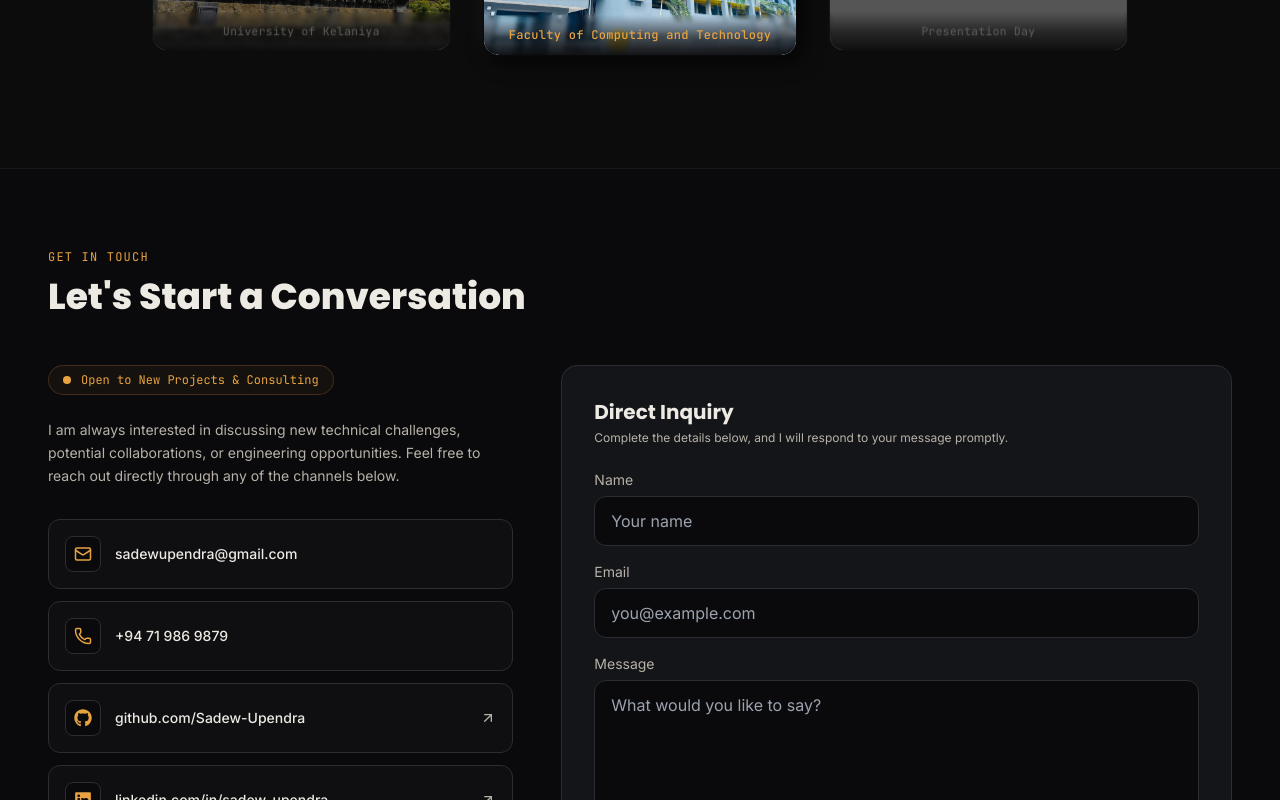
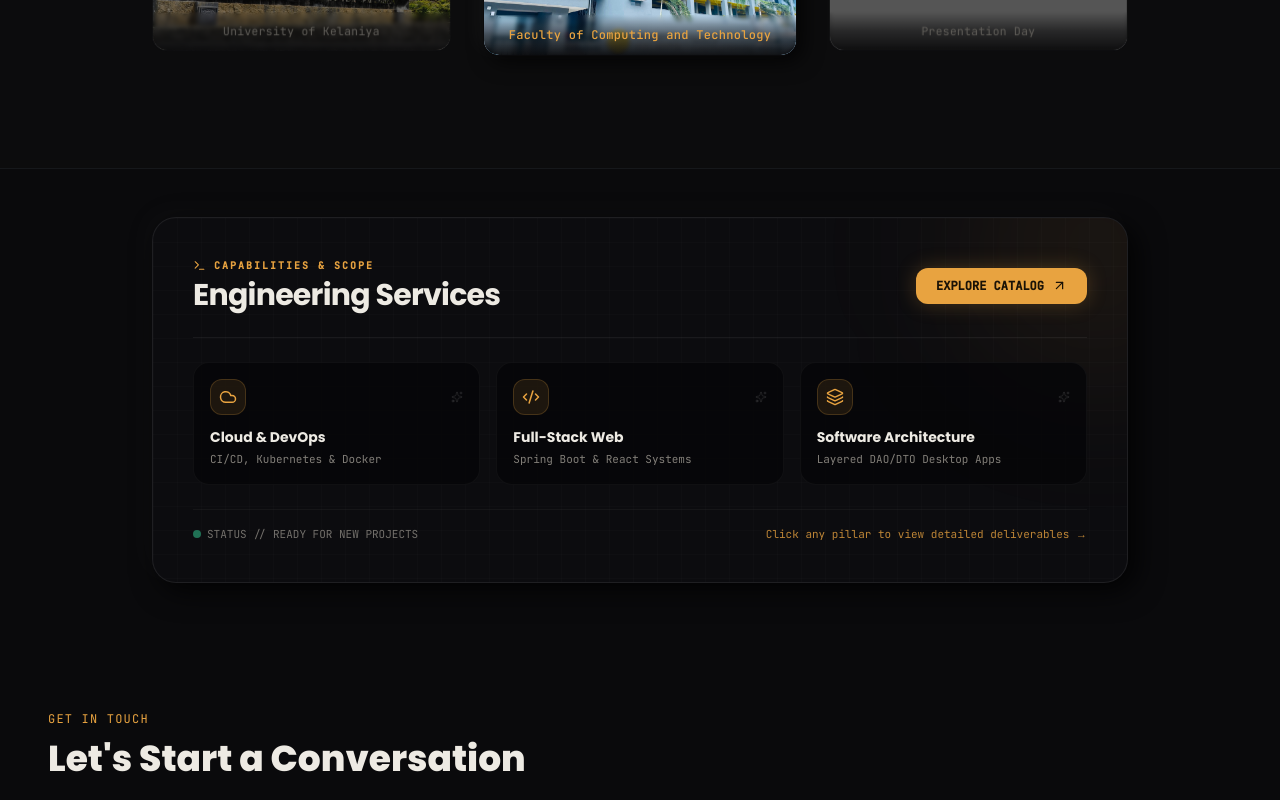
Before and after one commit to Sadew-Upendra/Portfolio, a Next.js app: page / in a window 1280 px wide. Shown: the part 5600-6400 px from the top of the page. Built offline with nearby package versions, Linux system fonts and the light colour scheme; no server answers; grey boxes are pictures that could not be loaded.

Commit message:
feat: add service component with navigation to services page

```diff
--- a/src/app/page.tsx
+++ b/src/app/page.tsx
@@ -12,6 +12,7 @@ import { Projects } from "@/components/sections/Projects/Projects";
 import { Skills } from "@/components/sections/Skills/Skills";
 import { Chatbot } from "@/components/chatbot/Chatbot";
 import { Experience } from "@/components/sections/Experience/Experience";
+import { Services } from "@/components/sections/Services/Services";
 
 export default function Home() {
   return (
@@ -27,6 +28,7 @@ export default function Home() {
         <Certificates/>
         <GithubStats/>
         <GallerySection/>
+        <Services/>
         <Contact/>
       </main>
       <Footer/>
--- /dev/null
+++ b/src/components/sections/Services/Services.tsx
@@ -0,0 +1,112 @@
+"use client";
+
+import Link from "next/link";
+import { motion } from "framer-motion";
+import {
+  Cloud,
+  Code2,
+  Layers,
+  ArrowUpRight,
+  Terminal,
+  Sparkles
+} from "lucide-react";
+
+export function Services() {
+  const servicePillars = [
+    {
+      icon: Cloud,
+      title: "Cloud & DevOps",
+      desc: "CI/CD, Kubernetes & Docker",
+    },
+    {
+      icon: Code2,
+      title: "Full-Stack Web",
+      desc: "Spring Boot & React Systems",
+    },
+    {
+      icon: Layers,
+      title: "Software Architecture",
+      desc: "Layered DAO/DTO Desktop Apps",
+    },
+  ];
+
+  return (
+    <section id="services-preview" className="relative py-12">
+      <div className="mx-auto max-w-5xl px-4 sm:px-6">
+        <motion.div
+          initial={{ opacity: 0, y: 20 }}
+          whileInView={{ opacity: 1, y: 0 }}
+          viewport={{ once: true }}
+          transition={{ duration: 0.5 }}
+          className="relative overflow-hidden rounded-3xl border border-white/[0.08] bg-[#0c0c0f] p-6 sm:p-10 backdrop-blur-md shadow-[-8px_-8px_24px_rgba(255,255,255,0.015),8px_8px_28px_rgba(0,0,0,0.8)]"
+        >
+          {/* Background Ambient Spotlights & Tech Grid */}
+          <div className="absolute -top-24 -right-24 h-64 w-64 rounded-full bg-lamp/[0.08] blur-[80px] pointer-events-none" />
+          <div className="absolute inset-0 bg-[linear-gradient(to_right,#ffffff03_1px,transparent_1px),linear-gradient(to_bottom,#ffffff03_1px,transparent_1px)] bg-[size:1.5rem_1.5rem] pointer-events-none" />
+
+          {/* Header Row */}
+          <div className="relative z-10 flex flex-wrap items-center justify-between gap-4 border-b border-white/[0.06] pb-6">
+            <div>
+              <div className="flex items-center gap-2 mb-1">
+                <Terminal size={13} className="text-lamp" />
+                <span className="font-mono text-[10px] font-bold uppercase tracking-[0.2em] text-lamp">
+                  CAPABILITIES & SCOPE
+                </span>
+              </div>
+              <h3 className="font-display text-2xl sm:text-3xl font-bold tracking-tight text-ink">
+                Engineering Services
+              </h3>
+            </div>
+
+            <Link
+              href="/services"
+              className="group inline-flex items-center gap-2 rounded-xl bg-lamp px-5 py-2.5 font-mono text-xs font-bold text-[#1a1206] shadow-[0_0_20px_rgba(232,163,64,0.25)] transition-all duration-300 hover:brightness-110 hover:shadow-[0_0_28px_rgba(232,163,64,0.4)]"
+            >
+              <span>EXPLORE CATALOG</span>
+              <ArrowUpRight size={15} className="transition-transform duration-300 group-hover:translate-x-0.5 group-hover:-translate-y-0.5" />
+            </Link>
+          </div>
+
+          {/* Service Pillar Preview Cards */}
+          <div className="relative z-10 mt-6 grid gap-4 sm:grid-cols-3">
+            {servicePillars.map((pillar, i) => {
+              const Icon = pillar.icon;
+              return (
+                <Link
+                  key={i}
+                  href="/services"
+                  className="group relative rounded-2xl border border-white/[0.04] bg-[#060608]/80 p-4 transition-all duration-300 hover:border-lamp/30 hover:bg-[#0e0e12]"
+                >
+                  <div className="flex items-center justify-between">
+                    <div className="flex h-9 w-9 items-center justify-center rounded-xl bg-lamp/10 text-lamp border border-lamp/20 group-hover:scale-105 transition-transform duration-200">
+                      <Icon size={18} />
+                    </div>
+                    <Sparkles size={12} className="text-white/10 group-hover:text-lamp transition-colors" />
+                  </div>
+
+                  <h4 className="mt-3 font-display text-sm font-bold text-ink group-hover:text-white transition-colors">
+                    {pillar.title}
+                  </h4>
+                  <p className="mt-1 font-mono text-[11px] text-muted/70">
+                    {pillar.desc}
+                  </p>
+                </Link>
+              );
+            })}
+          </div>
+
+          {/* Footer Terminal Line */}
+          <div className="relative z-10 mt-6 flex flex-wrap items-center justify-between text-[11px] font-mono text-muted/60 border-t border-white/[0.04] pt-4">
+            <span className="flex items-center gap-1.5">
+              <span className="h-2 w-2 rounded-full bg-emerald-400 animate-pulse" />
+              STATUS // READY FOR NEW PROJECTS
+            </span>
+            <span className="hidden sm:inline text-lamp/80">
+              Click any pillar to view detailed deliverables →
+            </span>
+          </div>
+        </motion.div>
+      </div>
+    </section>
+  );
+}
```
